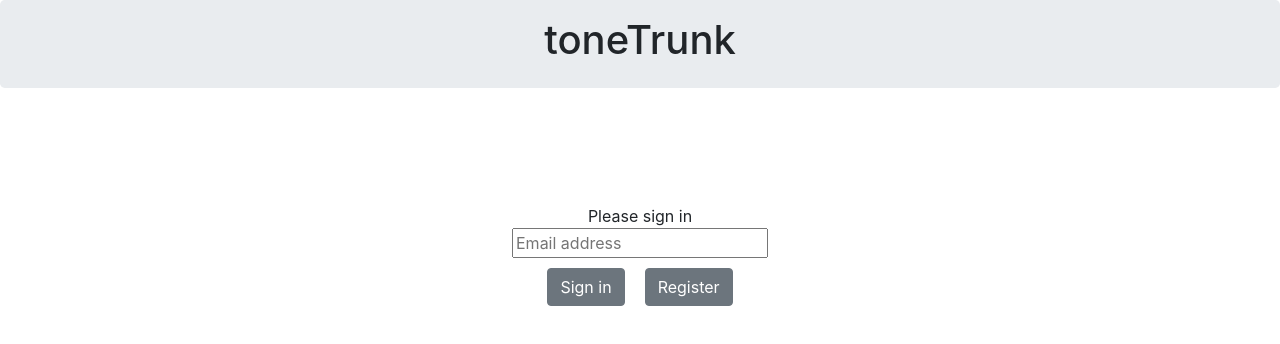
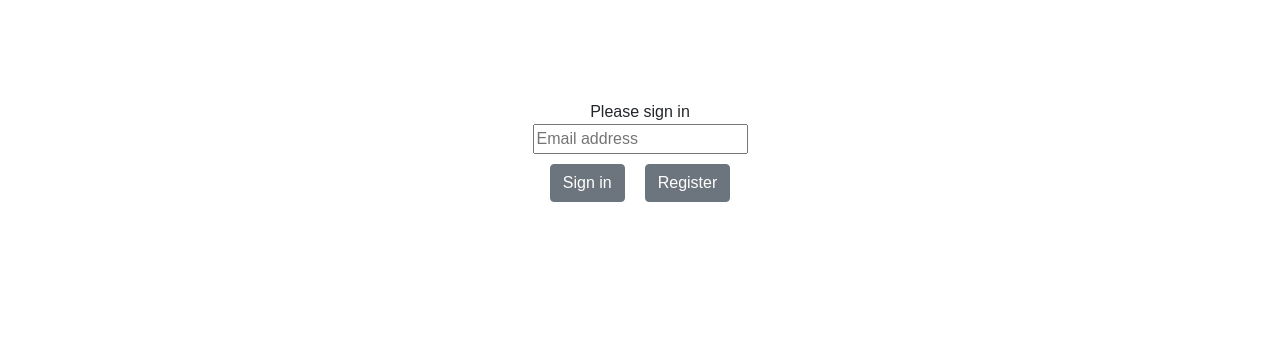
Before and after one commit to CoopNich/FrontEnd_Capstone, a React (Create React App) app: page /login in a window 1280 px wide. Shown: the top 344 px of the page. Built offline with nearby package versions, Linux system fonts and the light colour scheme.

Commit message:
sidebar works. need to edit styling

```diff
--- a/package.json
+++ b/package.json
@@ -9,6 +9,7 @@
     "bootstrap": "^4.4.1",
     "react": "^16.13.0",
     "react-bootstrap": "^1.0.0-beta.17",
+    "react-burger-menu": "^2.6.13",
     "react-dom": "^16.13.0",
     "react-router-dom": "^5.1.2",
     "react-scripts": "3.4.0",
--- /dev/null
+++ b/src/components/ToneTrunk.css
@@ -0,0 +1,65 @@
+html,
+body {
+  margin: 0;
+}
+
+#App {
+  font-family: sans-serif;
+  height: 100vh;
+}
+
+#page-wrap {
+  text-align: center;
+  overflow: auto;
+}
+
+.bm-item {
+  display: inline-block;
+  text-decoration: none;
+  margin-bottom: 10px;
+  color: #d1d1d1;
+  transition: color 0.2s;
+}
+
+.bm-item:hover {
+  color: white;
+}
+
+.bm-burger-button {
+  position: fixed;
+  width: 36px;
+  height: 30px;
+  left: 36px;
+  top: 36px;
+}
+
+.bm-burger-bars {
+  background: #373a47;
+}
+
+.bm-cross-button {
+  height: 24px;
+  width: 24px;
+}
+
+.bm-cross {
+  background: #bdc3c7;
+}
+
+.bm-menu {
+  background: #373a47;
+  padding: 2.5em 1.5em 0;
+  font-size: 1.15em;
+}
+
+.bm-morph-shape {
+  fill: #373a47;
+}
+
+.bm-item-list {
+  color: #b8b7ad;
+}
+
+.bm-overlay {
+  background: rgba(0, 0, 0, 0.3);
+}
--- a/src/components/ToneTrunk.js
+++ b/src/components/ToneTrunk.js
@@ -1,6 +1,7 @@
 import React, { useState } from "react";
 import NavBar from "./nav/NavBar";
 import ApplicationViews from "./ApplicationViews";
+import "./ToneTrunk.css"
 
 const ToneTrunk = () => {
   const isAuthenticated = () => sessionStorage.getItem("credentials") !== null;
@@ -19,8 +20,14 @@ const ToneTrunk = () => {
 
   return (
     <>
-      <NavBar hasUser={hasUser} clearUser={clearUser} />
-      <ApplicationViews hasUser={hasUser} setUser={setUser} />
+      <div id="App">
+      {hasUser
+        ? <NavBar hasUser={hasUser} clearUser={clearUser}/>
+        : null }
+        <div id="page-wrap">
+          <ApplicationViews hasUser={hasUser} setUser={setUser} />
+        </div>
+      </div>
     </>
   );
 };
--- a/src/components/nav/NavBar.css
+++ /dev/null
@@ -1,6 +0,0 @@
-.site-title.jumbotron {
-    display: flex;
-     justify-content: center;
-     padding: 16px;
-     margin: 0px;
-    }
--- a/src/components/nav/NavBar.js
+++ b/src/components/nav/NavBar.js
@@ -1,7 +1,6 @@
 import React from "react";
 import { NavLink, withRouter } from "react-router-dom";
-import { Navbar, Nav, Jumbotron } from "reactstrap"
-import "./NavBar.css"
+import { slide as Menu } from 'react-burger-menu'
 
 const NavBar = props => {
 
@@ -11,57 +10,49 @@ const NavBar = props => {
     }
 
     return (
-        <header>
-            <Jumbotron className="site-title">
-                <h1>toneTrunk</h1>
-            </Jumbotron>
-            <Navbar bg="dark" variant="dark" >
-                <Nav className="container">
-
-                    {/* <NavLink className="nav-link" to="/Home">Home</NavLink> */}
+        <Menu>
+                      {/* <a className="menu-item" href="/Home">Home</a> */}
 
                     {props.hasUser
                         ?
-                        <NavLink className="nav-link" to="/tones" >
+                        <a className="menu-item" href="/tones" >
                             My Tones
-                            </NavLink>
+                            </a>
 
                         : null}
 
                     {props.hasUser
                         ?
-                        <NavLink className="nav-link" to="/amps" >
+                        <a className="menu-item" href="/amps" >
                             Amplifiers
-                            </NavLink>
+                            </a>
 
                         : null}
 
                     {props.hasUser
                         ?
-                        <NavLink className="nav-link" to="/guitars" >
+                        <a className="menu-item" href="/guitars" >
                             Guitars
-                            </NavLink>
+                            </a>
 
                         : null}
                     {props.hasUser
                         ?
-                        <NavLink className="nav-link" to="/pedals" >
+                        <a className="menu-item" href="/pedals" >
                             Pedals
-                            </NavLink>
+                            </a>
 
                         : null}
 
                     {props.hasUser
                         ?
-                        <NavLink className="nav-link" to="/login" onClick={handleLogout} >
+                        <a className="menu-item" href="/login" onClick={handleLogout} >
                             Logout
-                             </NavLink>
+                             </a>
 
                         :
                         null}
-                </Nav>
-            </Navbar>
-        </header>
+        </Menu>
     );
 };
 
--- a/src/components/register/Register.js
+++ b/src/components/register/Register.js
@@ -1,10 +1,10 @@
 import React, { useState } from "react"
 import UserManager from "../../modules/UserManager"
-import { Form, Button} from "react-bootstrap"
+import { Form, Button } from "react-bootstrap"
 import "./Register.css"
 
 const Register = props => {
-  const [user, setUser] = useState({ email: "", username: ""});
+    const [user, setUser] = useState({ email: "", username: "" });
     const [isLoading, setIsLoading] = useState(false);
 
     const handleFieldChange = (evt) => {
--- a/src/components/tones/ToneForm.js
+++ b/src/components/tones/ToneForm.js
@@ -135,7 +135,6 @@ const ToneForm = props => {
             PedalManager.postPedalTone(newPedalTone);
         }
     };
-
     return (
         <><Form>
             <FormGroup>
--- a/src/components/tones/ToneList.js
+++ b/src/components/tones/ToneList.js
@@ -19,6 +19,7 @@ const ToneList = (props) => {
     useEffect(() => {
         getTones();
     }, []);
+
 
     return (
         <>
```
Also changed, not shown: 1 other file (tests, documents, lock files or other folders). Lines whose indentation alone changed are shown as unchanged.
